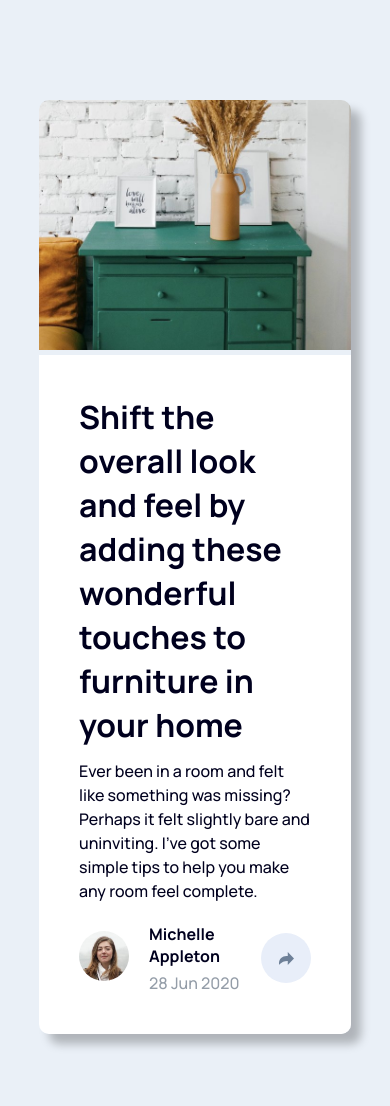
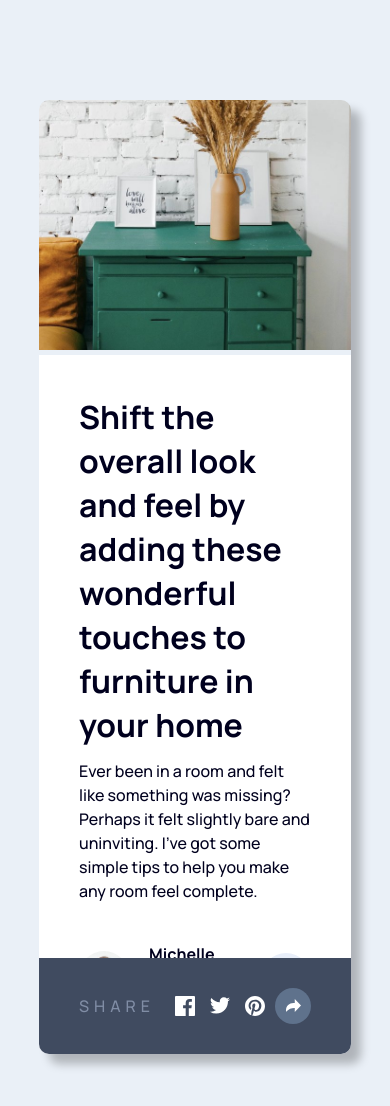
Before and after one commit to sparklaunch/07.ArticlePreview, a Svelte app in the folder article-preview/: page / in a window 390 px wide. Shown: the top 1106 px of the page. Built offline with nearby package versions, Linux system fonts and the light colour scheme.

Commit message:
Add the mobile popup

```diff
--- /dev/null
+++ b/article-preview/src/components/MobilePopup.svelte
@@ -0,0 +1,60 @@
+<div id="mobile-popup">
+    <div id="share-text">
+        <p>SHARE</p>
+    </div>
+    <div id="icons">
+        <img src="/assets/icon-facebook.svg" alt="Facebook Icon" />
+        <img src="/assets/icon-twitter.svg" alt="Twitter Icon" />
+        <img src="/assets/icon-pinterest.svg" alt="Pinterest Icon" />
+    </div>
+    <div id="share-button">
+        <img src="/assets/icon-share.svg" alt="Share Icon" />
+    </div>
+</div>
+
+<style>
+    #mobile-popup {
+        position: absolute;
+        background-color: rgb(64, 75, 96);
+        width: calc(100% + 80px);
+        display: flex;
+        align-items: center;
+        padding: 30px 40px;
+        bottom: -40px;
+        left: -40px;
+        border-bottom-left-radius: 10px;
+        border-bottom-right-radius: 10px;
+    }
+    #share-text {
+        margin-right: 20px;
+    }
+    #share-text > p {
+        color: rgb(128, 141, 165);
+        letter-spacing: 5px;
+    }
+    #icons {
+        display: flex;
+        align-items: center;
+    }
+    #icons > img {
+        cursor: pointer;
+    }
+    #icons > img:not(:last-child) {
+        margin-right: 15px;
+    }
+    #share-button {
+        display: flex;
+        justify-self: end;
+        justify-content: center;
+        align-items: center;
+        width: 36px;
+        height: 36px;
+        border-radius: 50%;
+        background-color: rgb(95, 114, 140);
+        margin-left: auto;
+        cursor: pointer;
+    }
+    #share-button > img {
+        filter: saturate(0) brightness(3);
+    }
+</style>
--- a/article-preview/src/components/Popup.svelte
+++ b/article-preview/src/components/Popup.svelte
@@ -69,4 +69,9 @@
         opacity: 1 !important;
         visibility: visible !important;
     }
+    @media all and (max-width: 1440px) {
+        #popup {
+            display: none;
+        }
+    }
 </style>
--- a/article-preview/src/components/Profile.svelte
+++ b/article-preview/src/components/Profile.svelte
@@ -1,8 +1,12 @@
 <script lang="ts">
     import Popup from "./Popup.svelte";
-    let isShareOn: boolean = false;
+    import MobilePopup from "./MobilePopup.svelte";
+    let isShareOn: boolean = true;
+    $: innerWidth = 0;
+    $: isMobile = innerWidth <= 1440;
 </script>
 
+<svelte:window bind:innerWidth />
 <div id="profile">
     <div id="profile-photo">
         <img src="/assets/avatar-michelle.jpg" alt="Avatar" />
@@ -20,12 +24,16 @@
         <img src="/assets/icon-share.svg" alt="Share Icon" />
         <Popup {isShareOn} />
     </div>
+    {#if isMobile}
+        <MobilePopup />
+    {/if}
 </div>
 
 <style>
     #profile {
         display: flex;
         align-items: center;
+        position: relative;
     }
     #profile-photo {
         margin-right: 20px;
@@ -55,7 +63,6 @@
         justify-content: center;
         align-items: center;
         position: relative;
-
         cursor: pointer;
     }
     #profile-share > img {
--- a/article-preview/src/components/Texts.svelte
+++ b/article-preview/src/components/Texts.svelte
@@ -22,4 +22,9 @@
         color: rgb(0, 0, 30);
         line-height: 1.5;
     }
+    @media all and (max-width: 1440px) {
+        #texts {
+            margin-bottom: 40px;
+        }
+    }
 </style>
```
